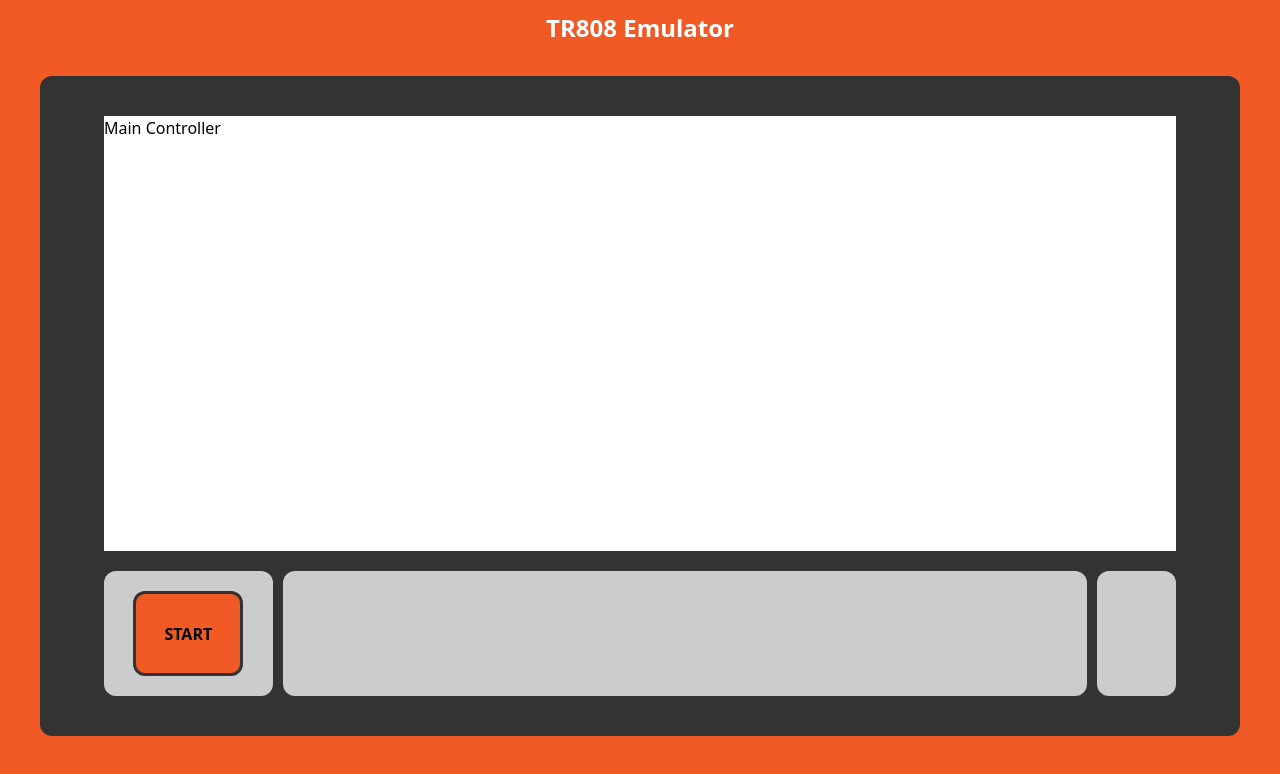
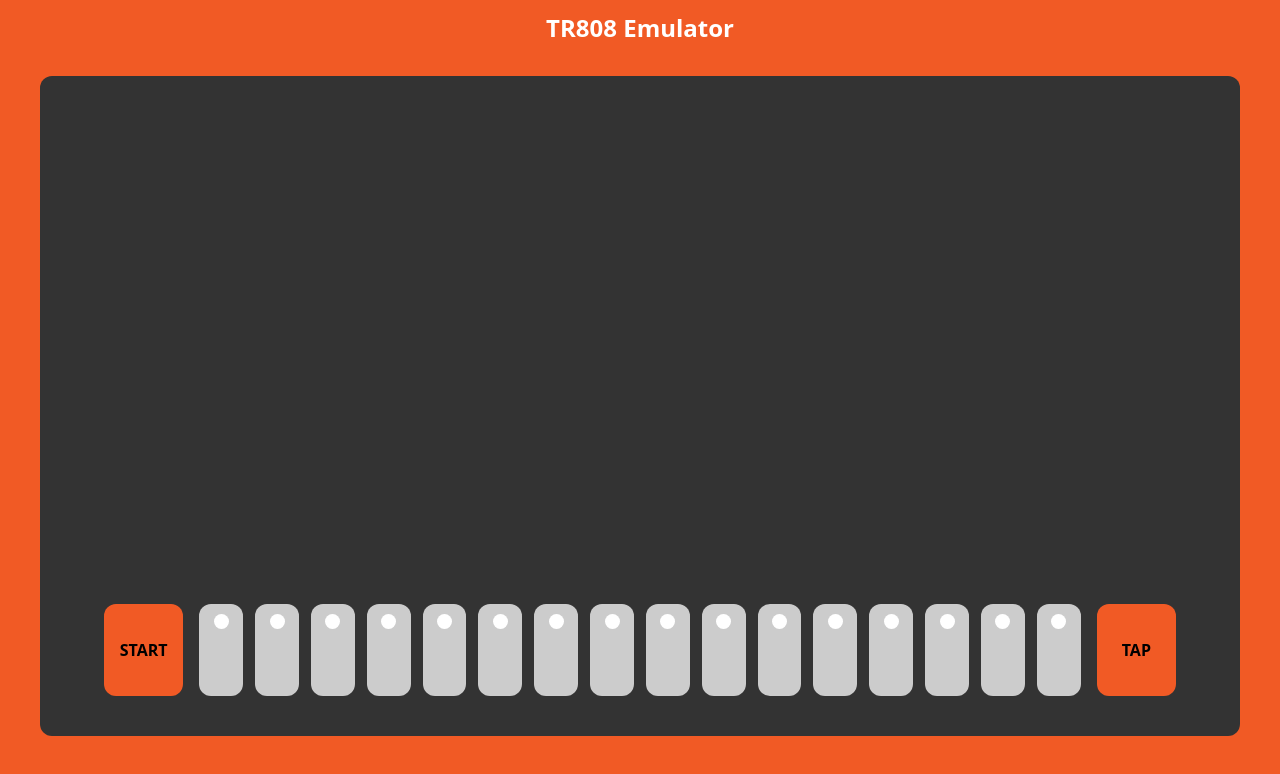
Before and after one commit to Nowpngs/web-TR808, a React (Create React App) app: page / in a window 1280 px wide. Shown: the top 774 px of the page. Built offline with nearby package versions, Linux system fonts and the light colour scheme.

Commit message:
Adding the startstop sequence step and tap tempo UI

```diff
--- a/src/components/controller/main-controller.tsx
+++ b/src/components/controller/main-controller.tsx
@@ -1,5 +1,5 @@
 export interface MainControllerProps {}
 
 export default function MainController(props: MainControllerProps) {
-  return <div className="bg-white w-full h-full">Main Controller</div>;
+  return <div className="w-full h-full"></div>;
 }
--- a/src/components/main-processer.tsx
+++ b/src/components/main-processer.tsx
@@ -4,10 +4,10 @@
 export default function MainProcesser() {
   return (
     <div className="background-instrument w-full h-full rounded-xl">
-      <div className="pt-10 px-16 pb-5 h-3/4">
+      <div className="pt-10 px-16 pb-5 h-4/5">
         <MainController />
       </div>
-      <div className="pb-10 px-16 h-1/4">
+      <div className="pb-10 px-16 h-1/5">
         <MainSequencer />
       </div>
     </div>
--- a/src/components/sequencer/main-sequencer.tsx
+++ b/src/components/sequencer/main-sequencer.tsx
@@ -1,23 +1,32 @@
+import SequecerStep from "./sequencer-step";
+
 export interface MainSequencerProps {}
 
 export default function MainSequencer(props: MainSequencerProps) {
+  const steps = [1, 2, 3, 4, 5, 6, 7, 8, 9, 10, 11, 12, 13, 14, 15, 16];
   return (
     <div className="background-instrument w-full h-full flex flex-wrap">
-      <div className="w-2/12 pr-2.5">
-        <div className="background-instrument-secondary h-full w-full rounded-xl flex justify-center p-5">
-          <button className="button-theme px-7 rounded-xl font-bold">
+      <div className="w-1/12 pr-2.5">
+        <div className="h-full w-full rounded-xl flex justify-center">
+          <button className="button-theme rounded-xl w-full font-bold">
             START
           </button>
         </div>
       </div>
-      <div className="w-9/12">
-        <div className="background-instrument-secondary h-full w-full rounded-xl">
-          <button></button>
+      <div className="w-10/12">
+        <div className="h-full w-full">
+          <div className="flex justify-between h-full w-full items-end">
+            {steps.map((item, idx) => (
+              <SequecerStep />
+            ))}
+          </div>
         </div>
       </div>
       <div className="w-1/12 pl-2.5">
-        <div className="background-instrument-secondary h-full w-full rounded-xl">
-          <button></button>
+        <div className="h-full w-full rounded-xl">
+          <button className="button-theme rounded-xl w-full h-full font-bold">
+            TAP
+          </button>
         </div>
       </div>
     </div>
--- /dev/null
+++ b/src/components/sequencer/sequencer-step.tsx
@@ -0,0 +1,13 @@
+export interface SequecerStepProps {}
+
+export default function SequecerStep() {
+  return (
+    <div className="w-full h-full px-1.5 flex items-end">
+      <div className="background-instrument-secondary rounded-xl h-full w-full flex flex-wrap justify-center">
+        <div className="w-full pt-2.5 flex justify-center">
+          <div className="bg-white w-[15px] h-[15px] rounded-full">&nbsp;</div>
+        </div>
+      </div>
+    </div>
+  );
+}
--- a/src/index.css
+++ b/src/index.css
@@ -32,6 +32,5 @@
 }
 
 .button-theme {
-    background-color: var(--theme-color);
-    border: 3px solid var(--instrument-background-color);
+    background-color: var(--theme-color);;
 }
```
